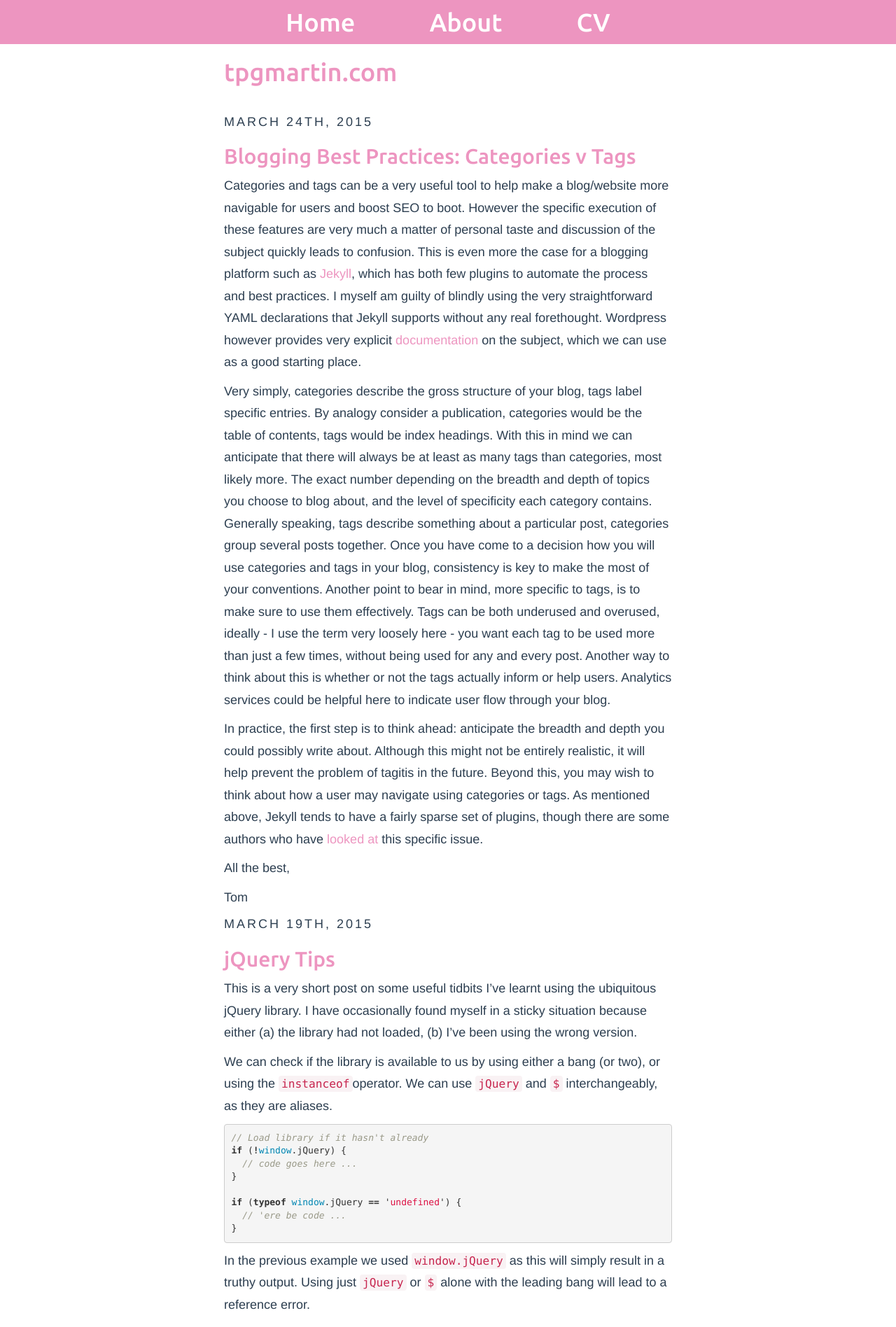
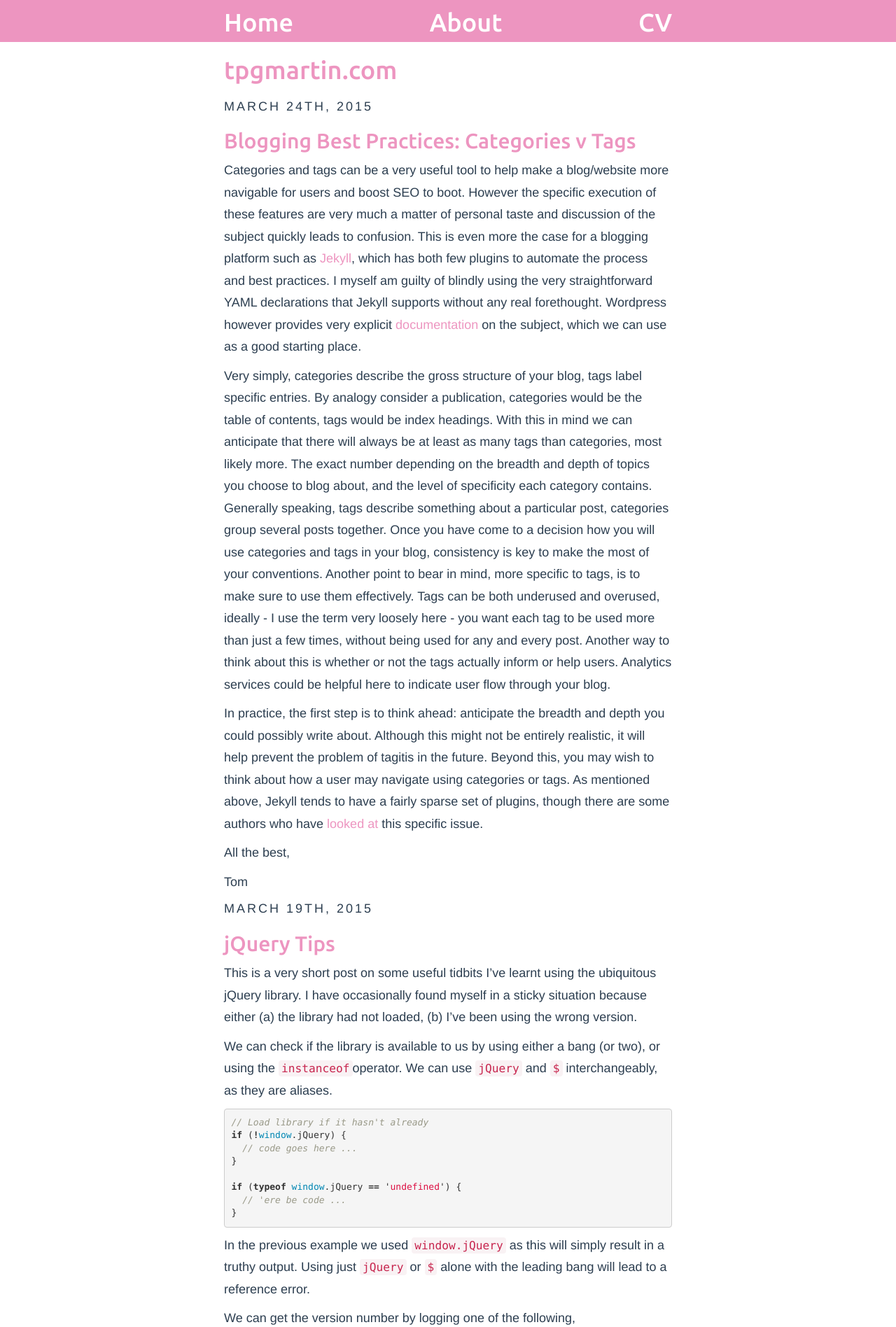
Before and after one commit to tpgmartin/tpgmartin.github.io, a Jekyll site: the page built from index.html, in a window 1280 px wide. Shown: the top 1896 px of the page at 70% size. Built offline with Jekyll 4.4.1, drawn with Linux system fonts in a browser that asks for light colours; the list of posts is cut into pages by our own code; comment, search, counter and statistics services are not loaded.

Commit message:
Equally space header items, change content width

```diff
--- a/assets/css/style.css
+++ b/assets/css/style.css
@@ -5,36 +5,37 @@
 }
 
 .header {
+  height: 6rem;
   display: block;
-  text-align: center;
   background-color: #ed95c0;
 }
 .header-menu {
   list-style: none;
   padding: 0;
-  margin: 0;
+  margin: 0 25%;
+  text-align: justify;
+}
+@media (max-width: 1200px) {
+  .header-menu {
+    margin: 0 17%;
+  }
+}
+@media (max-width: 768px) {
+  .header-menu {
+    margin: 0 30px;
+  }
+}
+.header-menu:after {
+  content: '';
+  width: 100%;
+  display: inline-block;
 }
 .header-items {
   font-family: 'Ubuntu', sans-serif;
   font-size: 36px;
   display: inline-block;
-  margin: 0 4%;
 }
-@media (max-width: 340px) {
-  .header-items {
-    margin: 0 3%;
-  }
-}
-@media (max-width: 320px) {
-  .header-items {
-    margin: 0 1%;
-  }
-}
-@media (max-width: 275px) {
-  .header-items {
-    margin: 0;
-  }
-}
+
 .header-items a, .header-items a:hover, .header-items a:focus {
   color: #fff;
   text-decoration: none;
@@ -169,14 +170,19 @@
 
 /* desktop first */
 .page-header {
-  padding-left: 25%;
+  padding: 0 25%;
   color: #ed95c0;
   margin: 20px 0 20px;
   border-bottom: none;
 }
+@media (max-width: 1200px) {
+  .page-header {
+    padding: 0 17%;
+  }
+}
 @media (max-width: 768px) {
   .page-header {
-    padding-left: 30px;
+    padding: 0 30px;
   }
 }
 .page-header a {
@@ -210,10 +216,14 @@
 article {
 	margin: 0 25%;
 }
+@media (max-width: 1200px) {
+  article {
+    margin: 0 17%;
+  }
+}
 @media (max-width: 768px) {
   article {
-    margin-left: 30px;
-    margin-right: 30px;
+    margin: 30px;
   }
 }
 .page
@@ -267,6 +277,11 @@
 /* desktop first */
 footer p {
   padding: 0 25%;
+}
+@media (max-width: 1200px) {
+  footer p {
+    padding: 0 17%;
+  }
 }
 @media (max-width: 768px) {
   footer p {
@@ -341,9 +356,13 @@
 .pager {
   margin: 20px 25%;
 }
+@media (max-width: 1200px) {
+  .pager {
+    margin: 0 17%;
+  }
+}
 @media (max-width: 768px) {
   .pager {
-    margin-left: 30px;
-    margin-right: 30px;
+    margin: 0 30px;
   }
 }
```
